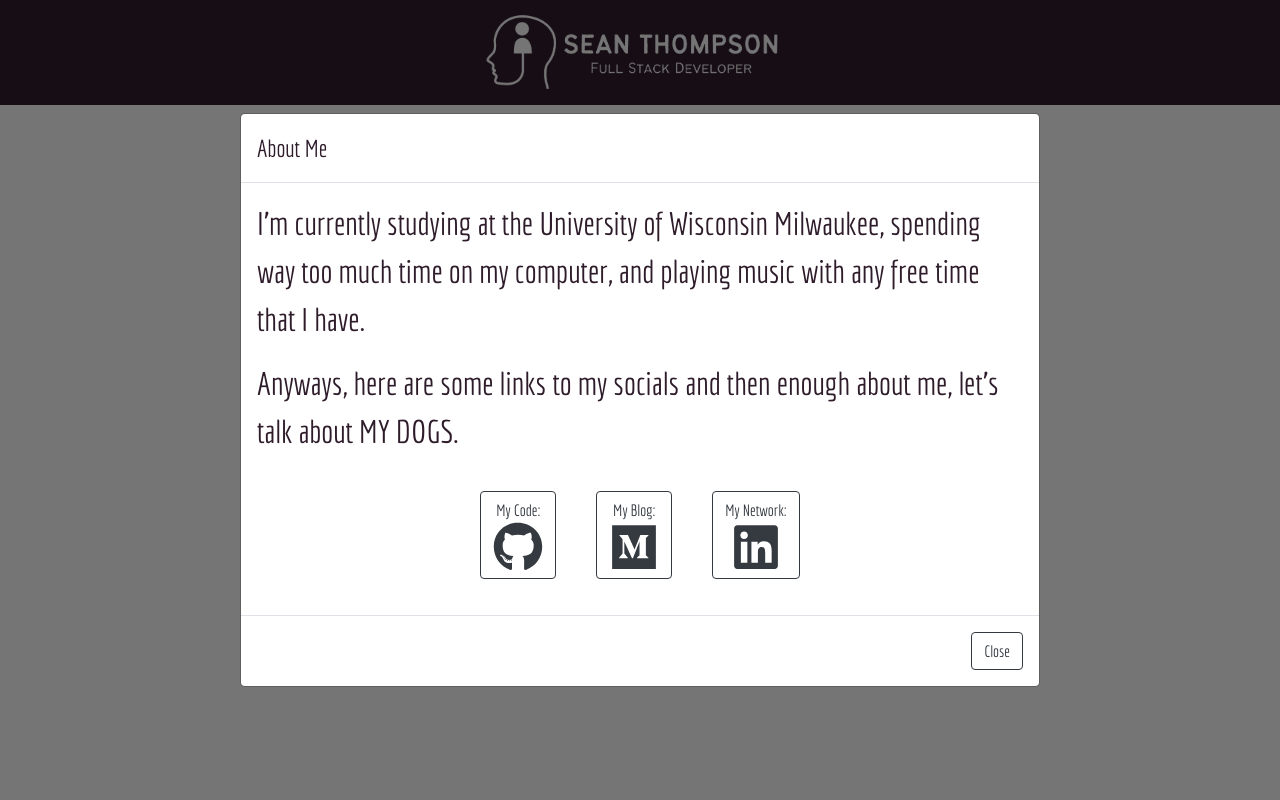
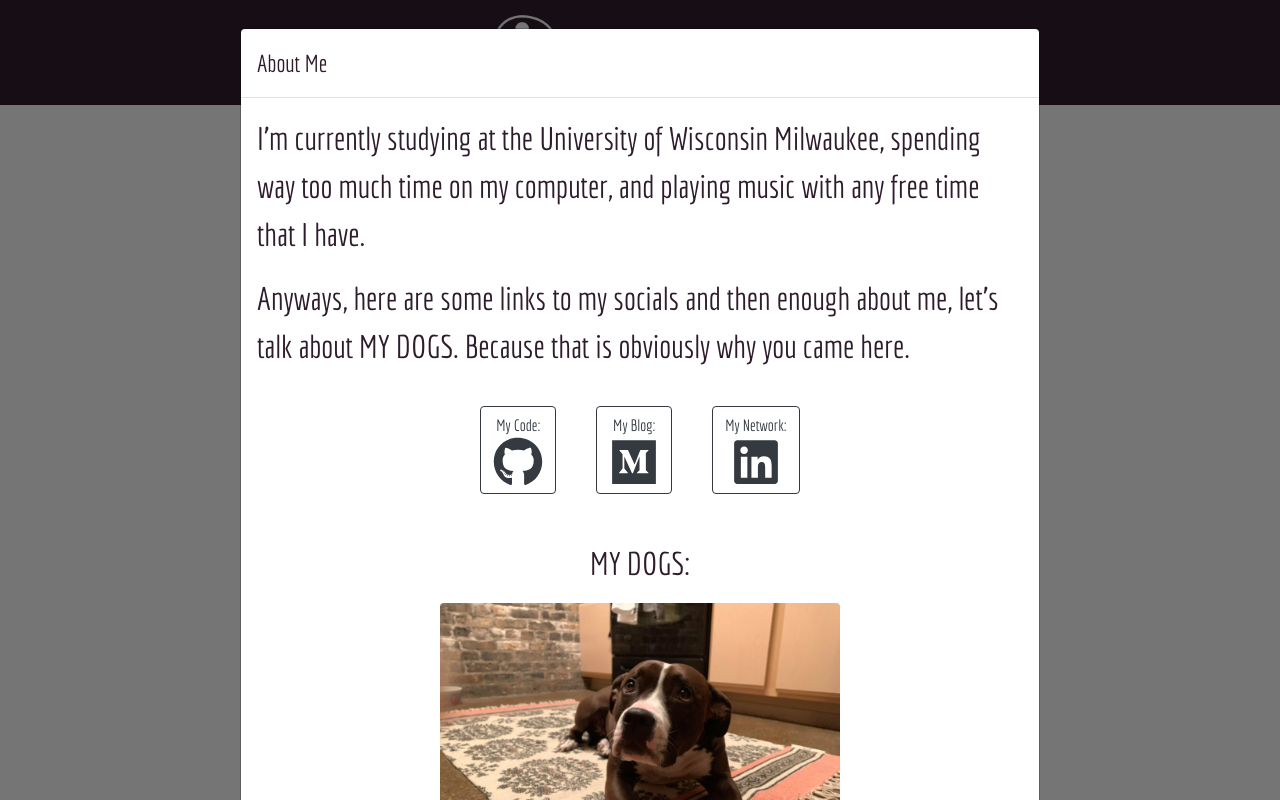
Before and after one commit to sean-slaughter/portfolio, a React (Create React App) app: page /about in a window 1280 px wide. Built offline with nearby package versions, Linux system fonts and the light colour scheme.

Commit message:
add nina and luna photos to about

```diff
--- a/src/containers/About.js
+++ b/src/containers/About.js
@@ -1,5 +1,5 @@
 import React, { useState } from 'react'
-import { Button, Modal, Row } from 'react-bootstrap'
+import { Button, Image, Modal, Row } from 'react-bootstrap'
 import { Link } from 'react-router-dom';
 import { FaGithub, FaMedium, FaLinkedin } from 'react-icons/fa'
 export default function About() {
@@ -28,15 +28,22 @@ export default function About() {
                 that I have.
                 </p>
                 <p className="modal-text">
-                Anyways, here are some links to my socials and then enough about me, let's talk about MY DOGS.
+                Anyways, here are some links to my socials and then enough about me, let's talk about MY DOGS. Because that is obviously why you came here.
                 </p>
                 <Row className="justify-content-center">
                     <Button variant="outline-dark" style={{margin:20}} href="https://github.com/sean-slaughter">My Code:<br/><FaGithub size={50}/></Button>
                     <Button variant="outline-dark" style={{margin:20}}href="https://medium.com/@seanslaughterthompson">My Blog:<br/><FaMedium size={50}/></Button>
-                    <Button variant="outline-dark" style={{margin:20}}href="https://github.com/sean-slaughter">My Network:<br/><FaLinkedin size={50}/></Button>
+                    <Button variant="outline-dark" style={{margin:20}}href="https://linkedin.com/in/seanslaughterthompson">My Network:<br/><FaLinkedin size={50}/></Button>
                 </Row>
-
-
+                <p className="modal-text text-center" style={{marginTop:25}}>
+                    MY DOGS:
+                </p>
+                <Row className="justify-content-center">
+                    <Image src="/nina.jpg" width={400} rounded/>
+                </Row>
+                <p className="modal-text text-center" style={{marginTop: 30}}>
+                    This is Nina. She enjoys balls, tasty food, and carpeted areas. She is terrified of hardwood floors and spends most days sleeping.
+                </p>
             </Modal.Body>
             <Modal.Footer>
                 <Link to="/">
```
Also changed, not shown: public/luna1.jpeg (added), public/nina.jpg (added).
